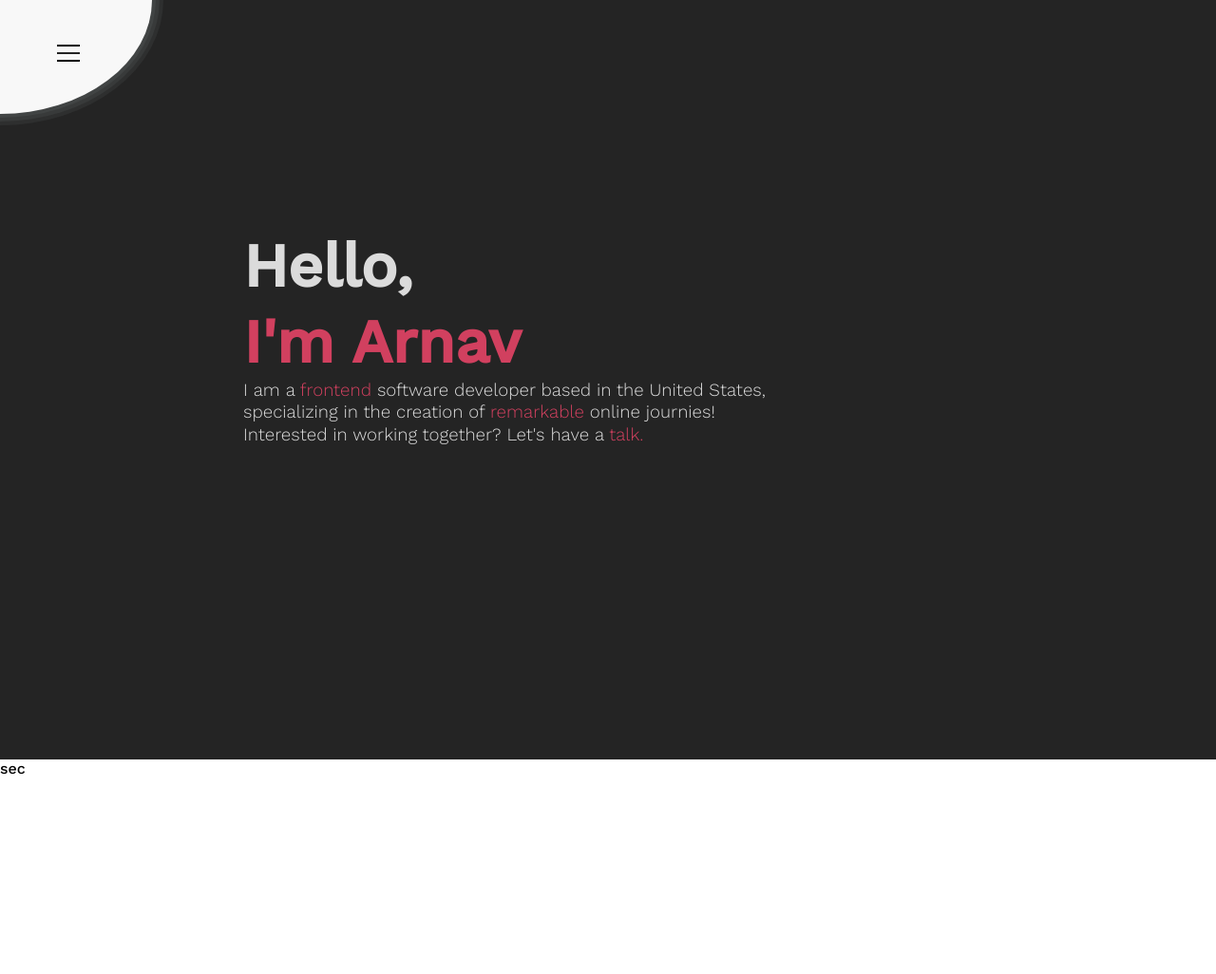
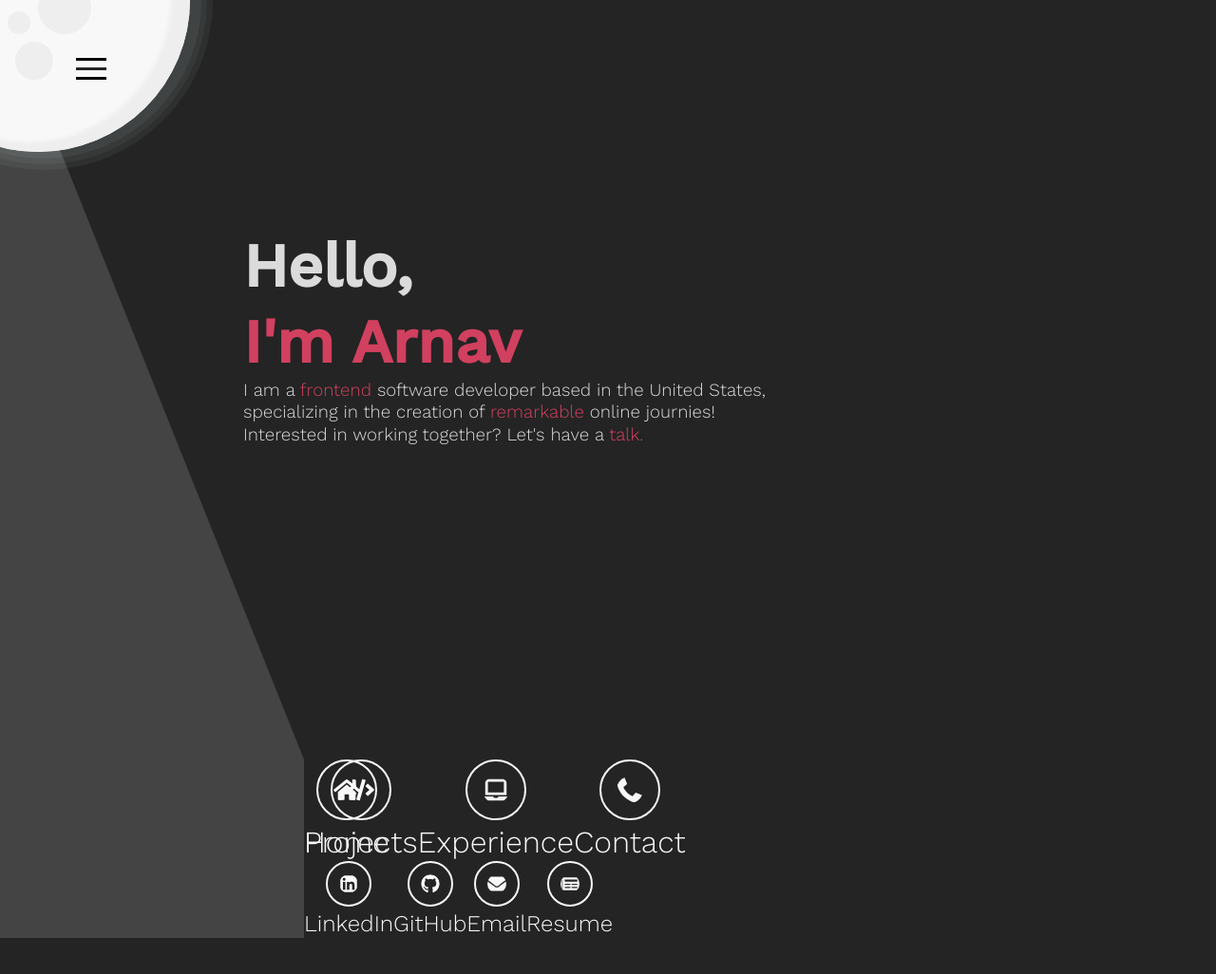
Before and after one commit to Arnav350/portfolio, a React (Create React App) app: page / in a window 1280 px wide. Shown: the top 1026 px of the page at 95% size. Built offline with nearby package versions, Linux system fonts and the light colour scheme.

Commit message:
Started actual nav w 8 buttons

```diff
--- a/package.json
+++ b/package.json
@@ -12,6 +12,7 @@
     "@types/react-dom": "^18.0.10",
     "react": "^18.2.0",
     "react-dom": "^18.2.0",
+    "react-icons": "^4.7.1",
     "react-scripts": "5.0.1",
     "typescript": "^4.9.4",
     "web-vitals": "^2.1.4"
--- a/public/index.html
+++ b/public/index.html
@@ -24,7 +24,7 @@
       work correctly both with client-side routing and a non-root public URL.
       Learn how to configure a non-root public URL by running `npm run build`.
     -->
-    <title>React App</title>
+    <title>Arnav Patel</title>
   </head>
   <body>
     <noscript>You need to enable JavaScript to run this app.</noscript>
--- a/src/App.css
+++ b/src/App.css
@@ -79,37 +79,84 @@ body::-webkit-scrollbar-thumb {
   scrollbar-color: red black;
 } */
 
+/* nav_background */
+
+.nav__background {
+  position: fixed;
+  border-style: solid;
+  border-width: 100vh 0 0 320px;
+  border-color: transparent transparent transparent #444444;
+}
+
+.nav__link__icon {
+  height: 64px;
+  width: 64px;
+  padding: 16px;
+  color: #f8f8f8;
+  border: solid 2px #f8f8f8;
+  border-radius: 50%;
+}
+
+.nav__link__name {
+  font-size: 32px;
+  font-weight: 300;
+  color: #f8f8f8;
+}
+
+.nav__social__icon {
+  height: 48px;
+  width: 48px;
+  padding: 12px;
+  color: #f8f8f8;
+  border: solid 2px #f8f8f8;
+  border-radius: 50%;
+}
+
+.nav__social__name {
+  font-size: 24px;
+  font-weight: 300;
+  color: #f8f8f8;
+}
+
+.nav--home {
+  position: absolute;
+  top: 0px;
+  left: 0;
+}
+
 /* intro__circle */
 
 .nav__circle {
-  position: absolute;
-  top: -120px;
-  left: -160px;
+  position: fixed;
+  top: -160px;
+  left: -120px;
   background-color: #f8f8f8;
-  height: 240px;
+  height: 320px;
   width: 320px;
   border-radius: 50%;
-  box-shadow: 0 0 0 4px rgba(225, 255, 255, 0.05),
-    0 0 0 8px rgba(225, 255, 255, 0.05),
-    0 0 0 12px rgba(225, 255, 255, 0.05);
+  box-shadow: 6px 1px 0 6px rgba(225, 255, 255, 0.05),
+    6px 1px 0 12px rgba(225, 255, 255, 0.05),
+    6px 1px 0 18px rgba(225, 255, 255, 0.05),
+    inset -12px -2px 4px 8px #eeeeee;
 }
 
-.intro__circle::after {
+.nav__circle::after {
   content: '';
   position: absolute;
   background-color: #eeeeee;
   height: 24px;
   width: 24px;
   border-radius: 50%;
-  top: 136px;
-  left: 168px;
-  box-shadow: 64px -16px 0 16px #eeeeee, 16px 48px 0 8px #eeeeee;
+  top: 172px;
+  left: 128px;
+  box-shadow: 48px -16px 0 16px #eeeeee,
+    16px 40px 0 8px #eeeeee;
 }
 
 .nav__burger {
   position: absolute;
-  top: 160px;
-  left: 216px;
+  top: 216px;
+  left: 200px;
   display: flex;
   align-items: center;
   justify-content: center;
@@ -122,8 +169,8 @@ body::-webkit-scrollbar-thumb {
 }
 
 .nav__line {
-  width: 24px;
-  height: 2px;
+  width: 32px;
+  height: 3px;
   background-color: #242424;
   transition: all 300ms ease;
 }
@@ -132,18 +179,18 @@ body::-webkit-scrollbar-thumb {
 .nav__line::after {
   content: '';
   position: absolute;
-  width: 24px;
-  height: 2px;
+  width: 32px;
+  height: 3px;
   background-color: #000000;
   transition: all 300ms ease;
 }
 
 .nav__line::before {
-  transform: translate(-12px, -8px);
+  transform: translate(-16px, -10px);
 }
 
 .nav__line::after {
-  transform: translate(-12px, 8px);
+  transform: translate(-16px, 10px);
 }
 
 /* intro__text */
@@ -177,4 +224,5 @@ body::-webkit-scrollbar-thumb {
 
 .portfolio {
   height: 200vh;
+  background-color: #242424;
 }
--- a/src/App.tsx
+++ b/src/App.tsx
@@ -1,4 +1,15 @@
 import React, { useState, useEffect, useRef } from "react";
+import {
+  FaHome,
+  FaCode,
+  FaLaptop,
+  FaPhoneAlt,
+  FaLinkedin,
+  FaGithub,
+  FaEnvelope,
+  FaRegNewspaper,
+  FaNewspaper,
+} from "react-icons/fa";
 import "./App.css";
 
 function App() {
@@ -15,6 +26,44 @@ function App() {
   return (
     <main>
       <nav className="nav-bar">
+        <div className="nav__background">
+          <div className="nav--links">
+            <button className="nav--home">
+              <FaHome className="nav__link__icon" />
+              <h3 className="nav__link__name">Home</h3>
+            </button>
+            <button className="nav--projects">
+              <FaCode className="nav__link__icon" />
+              <h3 className="nav__link__name">Projects</h3>
+            </button>
+            <button className="nav--experience">
+              <FaLaptop className="nav__link__icon" />
+              <h3 className="nav__link__name">Experience</h3>
+            </button>
+            <button className="nav--contact">
+              <FaPhoneAlt className="nav__link__icon" />
+              <h3 className="nav__link__name">Contact</h3>
+            </button>
+          </div>
+          <div className="nav--socials">
+            <button className="nav--linkedin">
+              <FaLinkedin className="nav__social__icon" />
+              <h4 className="nav__social__name">LinkedIn</h4>
+            </button>
+            <button className="nav--github">
+              <FaGithub className="nav__social__icon" />
+              <h4 className="nav__social__name">GitHub</h4>
+            </button>
+            <button className="nav--email">
+              <FaEnvelope className="nav__social__icon" />
+              <h4 className="nav__social__name">Email</h4>
+            </button>
+            <button className="nav--resume">
+              <FaNewspaper className="nav__social__icon" />
+              <h4 className="nav__social__name">Resume</h4>
+            </button>
+          </div>
+        </div>
         <div className="nav__circle">
           <button className="nav__burger">
             <div className="nav__line"></div>
```
Also changed, not shown: 1 other file (tests, documents, lock files or other folders).
